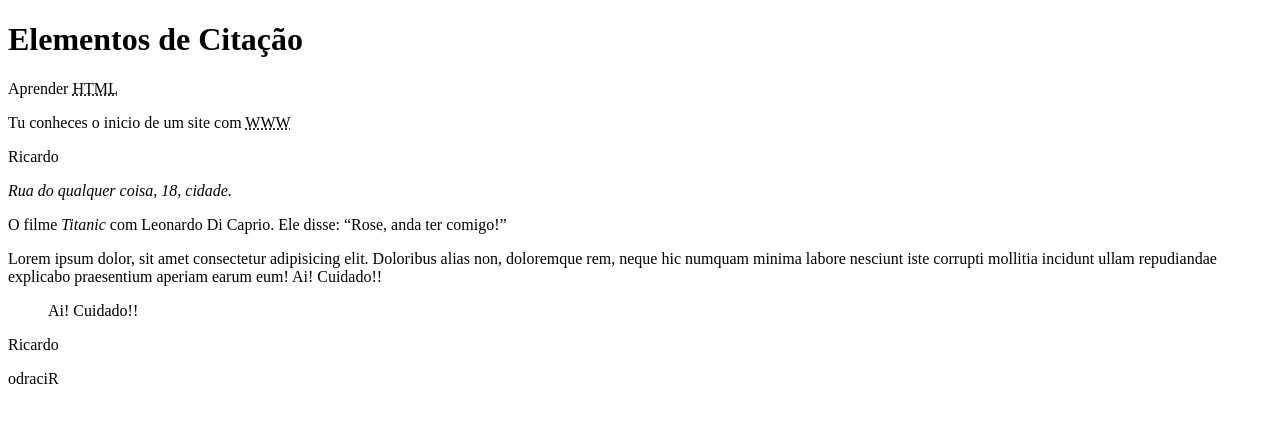
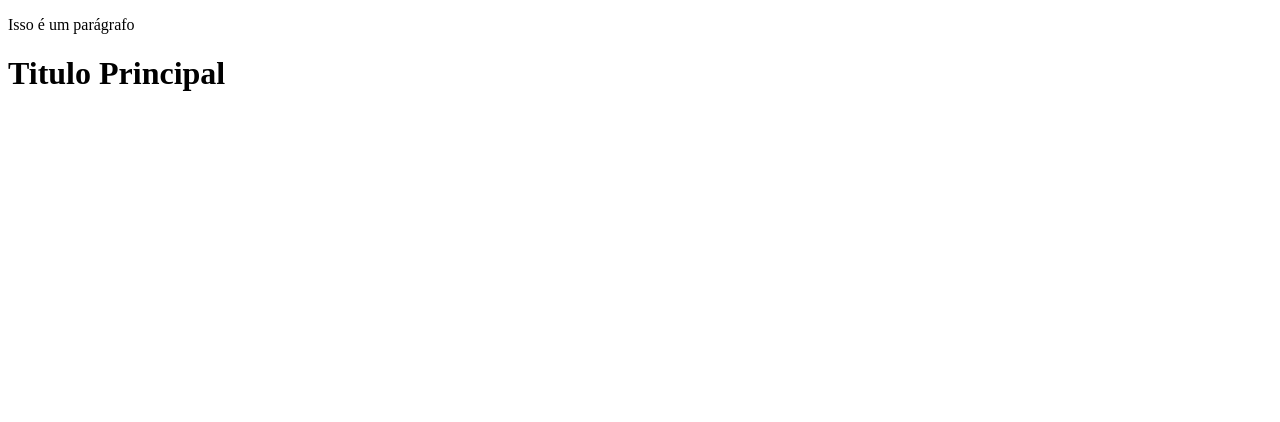
Before and after one commit to Senutna/html, a plain HTML site: page index.html in a window 1280 px wide. Drawn offline with Linux system fonts and the light colour scheme.

Commit message:
Como põr em comentário, ou seja, que não interfira no código

```diff
--- a/index.html
+++ b/index.html
@@ -26,27 +26,12 @@
     <sub></sub> - inferior
     <mark></mark> - Realce de texto (amarelo)-->
 
-    <h1>Elementos de Citação</h1>
+    <p>Isso é um parágrafo</p>
+      <!--Isso é um parágrafo-->
 
-    <p>Aprender <abbr title="Hyper text marhup language">HTML</abbr></p>
+      <!--Titulo Principal-->
+      <h1>Titulo Principal</h1>
 
-    <p>Tu conheces o inicio de um site com  <abbr title="World Wide Web">WWW</abbr></p>
-
-    <p>Ricardo
-        <address>
-            Rua do qualquer coisa, 18, cidade.
-        </address>
-
-        <p>O filme <cite>Titanic</cite> com Leonardo Di Caprio. Ele disse: <q>Rose, anda ter comigo!</q></p>
-    </p>
-    <p>Lorem ipsum dolor, sit amet consectetur adipisicing elit. Doloribus alias non, doloremque rem, neque hic numquam minima labore nesciunt iste corrupti mollitia incidunt ullam repudiandae explicabo praesentium aperiam earum eum! Ai! Cuidado!!
-    <blockquote>Ai! Cuidado!!</blockquote>
-
-     <bdo dir="ltr">Ricardo</bdo>
-
-     <p><bdo dir="rtl">Ricardo</bdo></p>
-
-    </p>
 
 </body>
 
```
